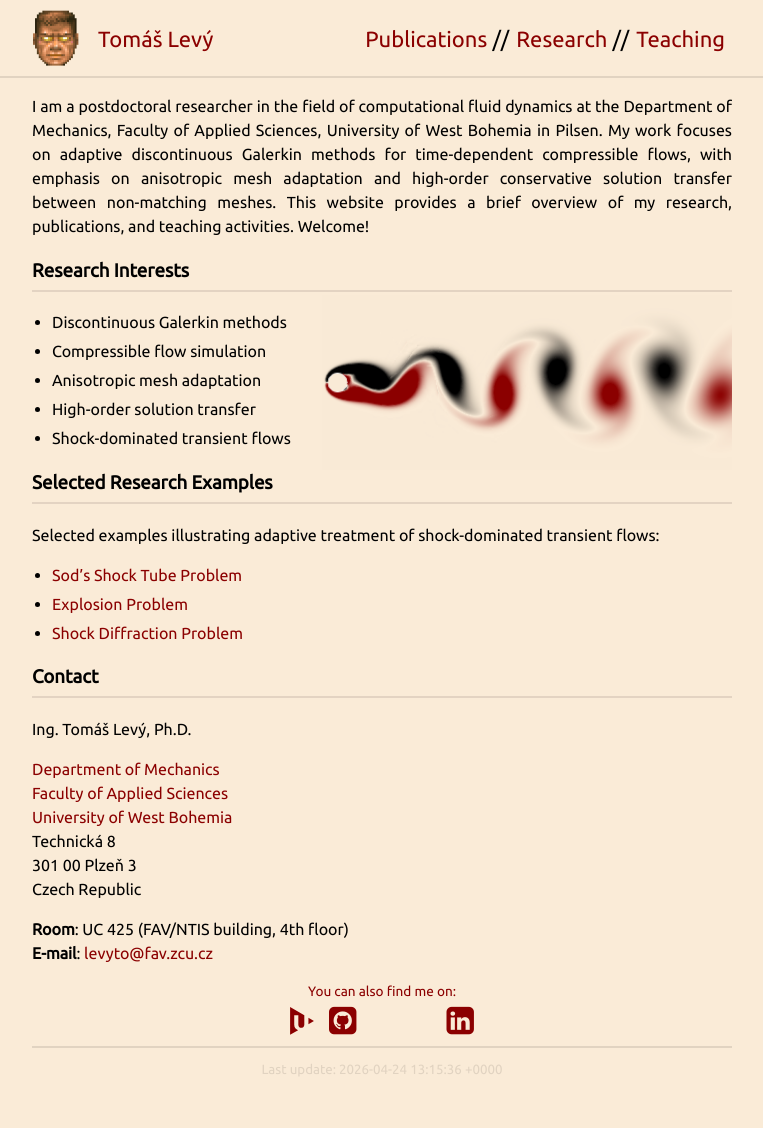
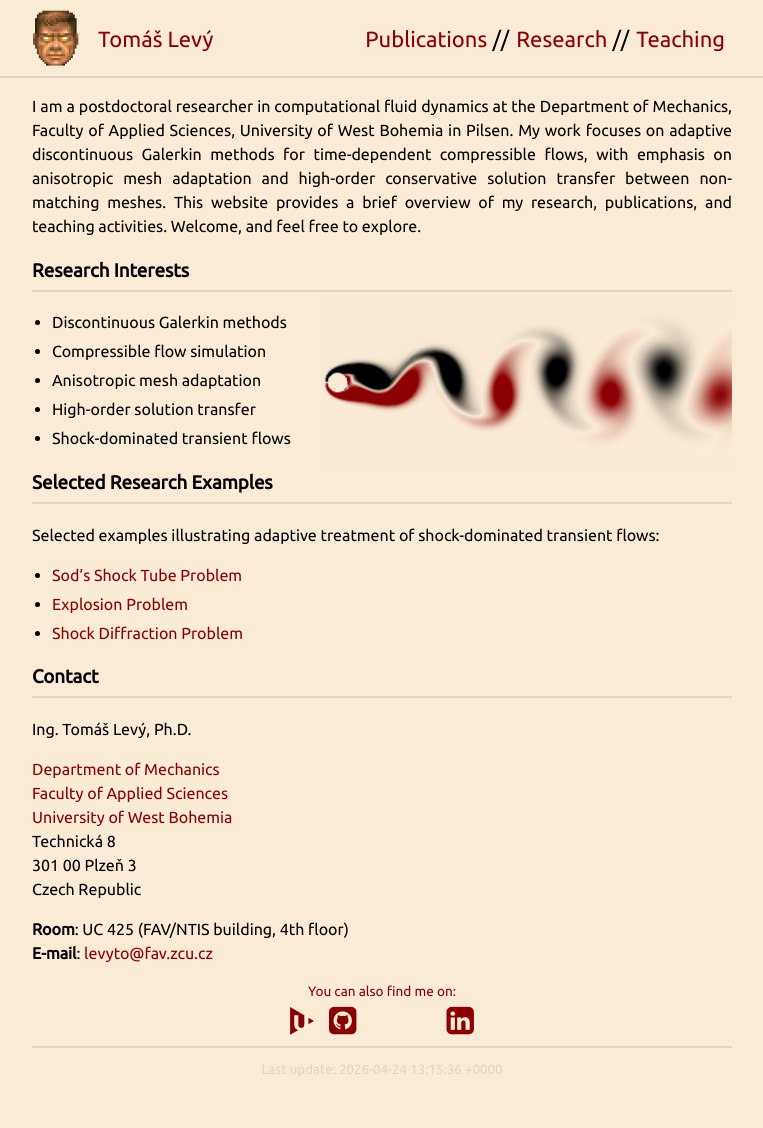
Before and after one commit to levyto/levyto.github.io, a Jekyll site: the page built from index.md, in a window 1280 px wide. Shown: the whole page, without its empty margins (258-1021 px from the left). Built offline with Jekyll 4.4.1, drawn with Linux system fonts in a browser that asks for light colours; nearby versions of some CDN libraries; a style sheet for code colours, icons or effects is not loaded.

Commit message:
Cosmetics in bio

```diff
--- a/index.md
+++ b/index.md
@@ -8,7 +8,7 @@ layout: default
 <!-- <img src="{{ '/figs/vonkarman.png' | relative_url }}" style="width: 300px; float: right; margin: 0 0 1rem 1rem;"> -->
 
 
-I am a postdoctoral researcher in the field of computational fluid dynamics at the Department of Mechanics, Faculty of Applied Sciences, University of West Bohemia in Pilsen. My work focuses on adaptive discontinuous Galerkin methods for time-dependent compressible flows, with emphasis on anisotropic mesh adaptation and high-order conservative solution transfer between non-matching meshes. This website provides a brief overview of my research, publications, and teaching activities. Welcome!
+I am a postdoctoral researcher in computational fluid dynamics at the Department of Mechanics, Faculty of Applied Sciences, University of West Bohemia in Pilsen. My work focuses on adaptive discontinuous Galerkin methods for time-dependent compressible flows, with emphasis on anisotropic mesh adaptation and high-order conservative solution transfer between non-matching meshes. This website provides a brief overview of my research, publications, and teaching activities. Welcome, and feel free to explore.
 
 ### Research Interests
 
```
